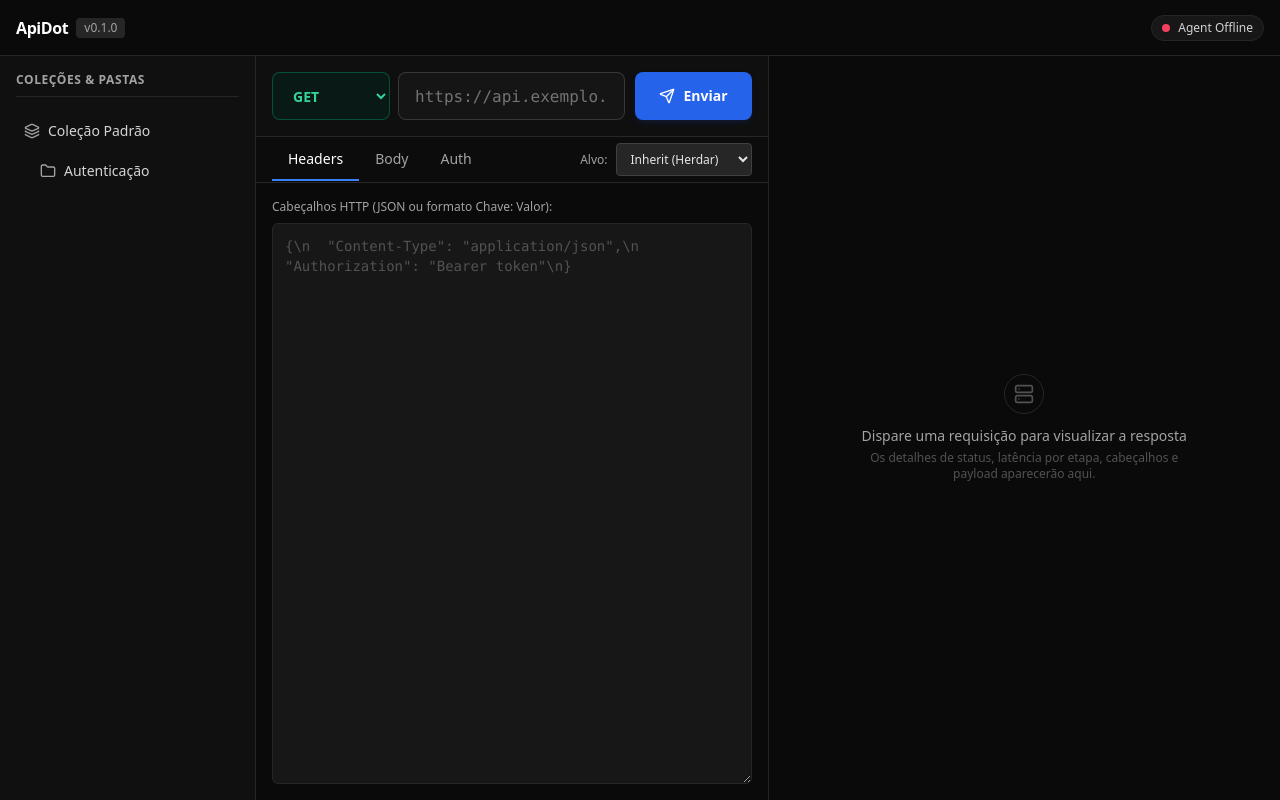
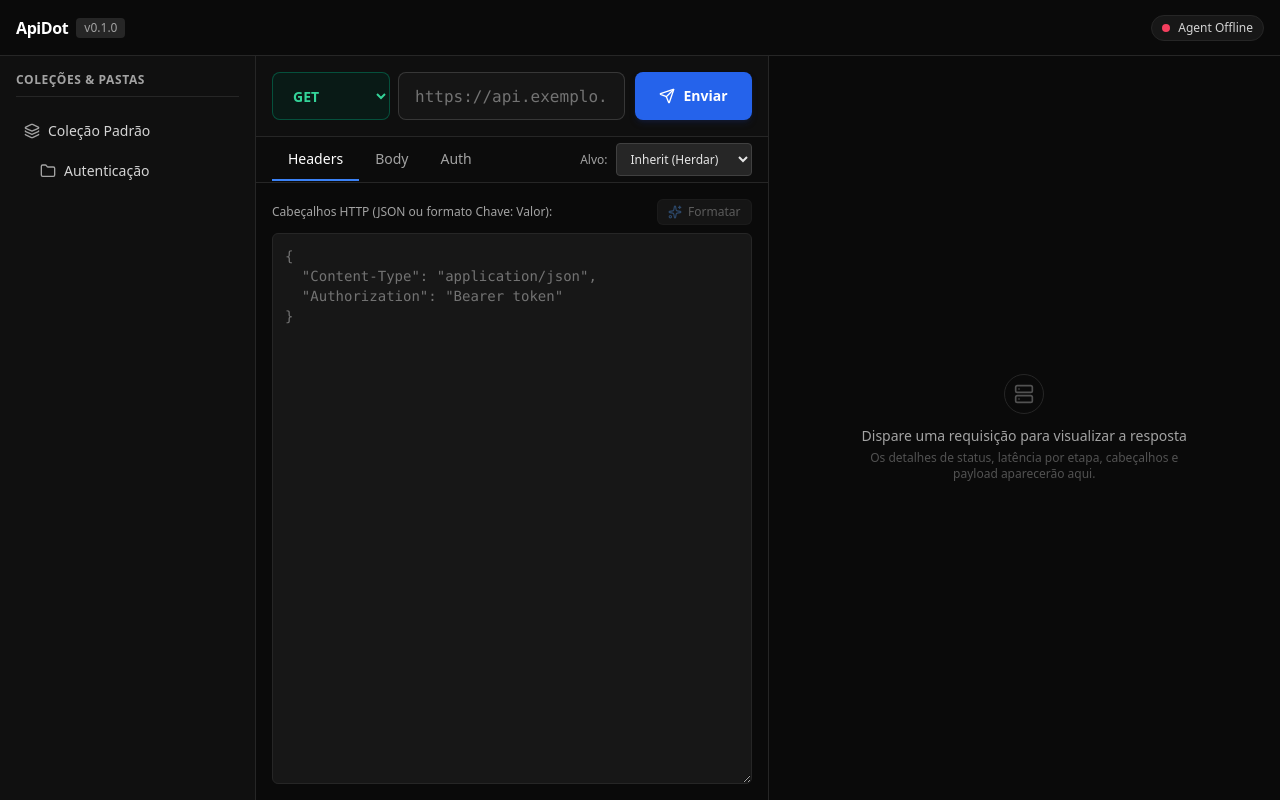
Before and after one commit to medeiroshudson/ApiDot, a Next.js app in the folder web/: page / in a window 1280 px wide. Built offline with nearby package versions, Linux system fonts and the light colour scheme.

Commit message:
fix(web): fix multiline placeholder text and add JSON format button with feedback

```diff
--- a/web/src/components/request/RequestEditor.tsx
+++ b/web/src/components/request/RequestEditor.tsx
@@ -1,5 +1,5 @@
 import React, { useState, useEffect, useRef } from 'react';
-import { Send, Loader2, X } from 'lucide-react';
+import { Send, Loader2, X, Sparkles } from 'lucide-react';
 import { TargetSelector, ExecutionTarget } from './TargetSelector';
 
 export interface AuthConfig {
@@ -110,6 +110,36 @@ export function RequestEditor({
   const handleBodyChange = (newBody: string) => {
     setBody(newBody);
     updateRequest((prev) => ({ ...prev, body: newBody }));
+  };
+
+  const [formatNotice, setFormatNotice] = useState<{ target: 'body' | 'headers'; message: string; isError?: boolean } | null>(null);
+
+  const handleFormatBody = () => {
+    if (!body.trim()) return;
+    try {
+      const parsed = JSON.parse(body);
+      const formatted = JSON.stringify(parsed, null, 2);
+      handleBodyChange(formatted);
+      setFormatNotice({ target: 'body', message: 'Formatado com sucesso!' });
+      setTimeout(() => setFormatNotice(null), 2500);
+    } catch {
+      setFormatNotice({ target: 'body', message: 'JSON inválido para formatação', isError: true });
+      setTimeout(() => setFormatNotice(null), 3000);
+    }
+  };
+
+  const handleFormatHeaders = () => {
+    if (!headers.trim()) return;
+    try {
+      const parsed = JSON.parse(headers);
+      const formatted = JSON.stringify(parsed, null, 2);
+      handleHeadersChange(formatted);
+      setFormatNotice({ target: 'headers', message: 'Formatado com sucesso!' });
+      setTimeout(() => setFormatNotice(null), 2500);
+    } catch {
+      setFormatNotice({ target: 'headers', message: 'JSON inválido para formatação', isError: true });
+      setTimeout(() => setFormatNotice(null), 3000);
+    }
   };
 
   const handleAuthTypeChange = (type: AuthConfig['type']) => {
@@ -298,17 +328,44 @@ export function RequestEditor({
           hidden={activeTab !== 'headers'}
           className={activeTab === 'headers' ? 'h-full flex flex-col' : 'hidden'}
         >
-          <label htmlFor="headers-textarea" className="text-xs text-neutral-400 mb-2">
-            Cabeçalhos HTTP (JSON ou formato Chave: Valor):
-          </label>
+          <div className="flex items-center justify-between mb-2">
+            <label htmlFor="headers-textarea" className="text-xs text-neutral-400 font-medium">
+              Cabeçalhos HTTP (JSON ou formato Chave: Valor):
+            </label>
+            <div className="flex items-center gap-2">
+              {formatNotice?.target === 'headers' && (
+                <span
+                  role="status"
+                  className={`text-xs font-medium animate-fade-in ${
+                    formatNotice.isError ? 'text-rose-400' : 'text-emerald-400'
+                  }`}
+                >
+                  {formatNotice.message}
+                </span>
+              )}
+              <button
+                type="button"
+                aria-label="Formatar cabeçalhos"
+                onClick={handleFormatHeaders}
+                disabled={isLoading || !headers.trim()}
+                className="text-xs flex items-center gap-1.5 px-2.5 py-1 rounded-md bg-neutral-800 hover:bg-neutral-700 text-neutral-300 hover:text-white transition-colors border border-neutral-700/60 disabled:opacity-40 disabled:cursor-not-allowed focus:outline-none focus:ring-1 focus:ring-blue-500"
+              >
+                <Sparkles className="w-3.5 h-3.5 text-blue-400" aria-hidden="true" />
+                <span>Formatar</span>
+              </button>
+            </div>
+          </div>
           <textarea
             id="headers-textarea"
             aria-label="Cabeçalhos HTTP"
             value={headers}
             disabled={isLoading}
             onChange={(e) => handleHeadersChange(e.target.value)}
-            placeholder="{\n  &quot;Content-Type&quot;: &quot;application/json&quot;,\n  &quot;Authorization&quot;: &quot;Bearer token&quot;\n}"
-            className="w-full flex-1 min-h-[160px] p-3 text-xs sm:text-sm font-mono bg-neutral-900 border border-neutral-800 rounded-md text-neutral-100 placeholder-neutral-600 focus:outline-none focus:ring-1 focus:ring-blue-500 resize-y disabled:opacity-50 disabled:cursor-not-allowed"
+            placeholder={`{
+  "Content-Type": "application/json",
+  "Authorization": "Bearer token"
+}`}
+            className="w-full flex-1 min-h-[160px] p-3 text-xs sm:text-sm font-mono bg-neutral-900 border border-neutral-800 rounded-md text-neutral-100 placeholder-neutral-500 focus:outline-none focus:ring-1 focus:ring-blue-500 resize-y disabled:opacity-50 disabled:cursor-not-allowed"
           />
         </div>
 
@@ -319,17 +376,44 @@ export function RequestEditor({
           hidden={activeTab !== 'body'}
           className={activeTab === 'body' ? 'h-full flex flex-col' : 'hidden'}
         >
-          <label htmlFor="body-textarea" className="text-xs text-neutral-400 mb-2">
-            Corpo da requisição (Payload):
-          </label>
+          <div className="flex items-center justify-between mb-2">
+            <label htmlFor="body-textarea" className="text-xs text-neutral-400 font-medium">
+              Corpo da requisição (Payload):
+            </label>
+            <div className="flex items-center gap-2">
+              {formatNotice?.target === 'body' && (
+                <span
+                  role="status"
+                  className={`text-xs font-medium animate-fade-in ${
+                    formatNotice.isError ? 'text-rose-400' : 'text-emerald-400'
+                  }`}
+                >
+                  {formatNotice.message}
+                </span>
+              )}
+              <button
+                type="button"
+                aria-label="Formatar corpo"
+                onClick={handleFormatBody}
+                disabled={isLoading || !body.trim()}
+                className="text-xs flex items-center gap-1.5 px-2.5 py-1 rounded-md bg-neutral-800 hover:bg-neutral-700 text-neutral-300 hover:text-white transition-colors border border-neutral-700/60 disabled:opacity-40 disabled:cursor-not-allowed focus:outline-none focus:ring-1 focus:ring-blue-500"
+              >
+                <Sparkles className="w-3.5 h-3.5 text-blue-400" aria-hidden="true" />
+                <span>Formatar</span>
+              </button>
+            </div>
+          </div>
           <textarea
             id="body-textarea"
             aria-label="Corpo da requisição"
             value={body}
             disabled={isLoading}
             onChange={(e) => handleBodyChange(e.target.value)}
-            placeholder="{\n  &quot;key&quot;: &quot;value&quot;\n}"
-            className="w-full flex-1 min-h-[160px] p-3 text-xs sm:text-sm font-mono bg-neutral-900 border border-neutral-800 rounded-md text-neutral-100 placeholder-neutral-600 focus:outline-none focus:ring-1 focus:ring-blue-500 resize-y disabled:opacity-50 disabled:cursor-not-allowed"
+            placeholder={`{
+  "name": "Exemplo",
+  "active": true
+}`}
+            className="w-full flex-1 min-h-[160px] p-3 text-xs sm:text-sm font-mono bg-neutral-900 border border-neutral-800 rounded-md text-neutral-100 placeholder-neutral-500 focus:outline-none focus:ring-1 focus:ring-blue-500 resize-y disabled:opacity-50 disabled:cursor-not-allowed"
           />
         </div>
 
```
Also changed, not shown: 1 other file (tests, documents, lock files or other folders).
